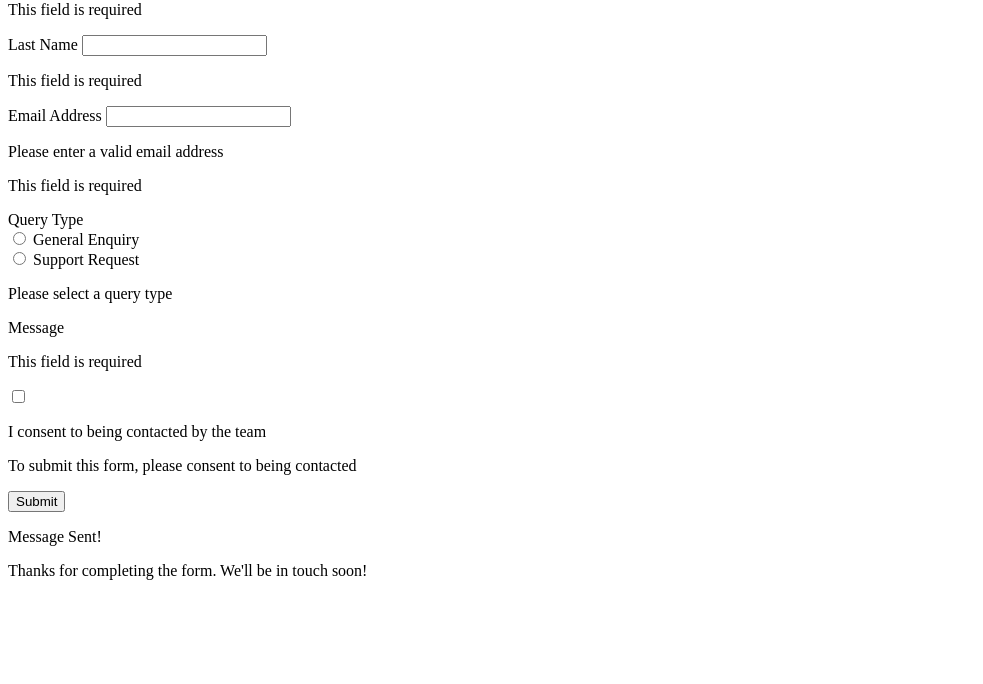
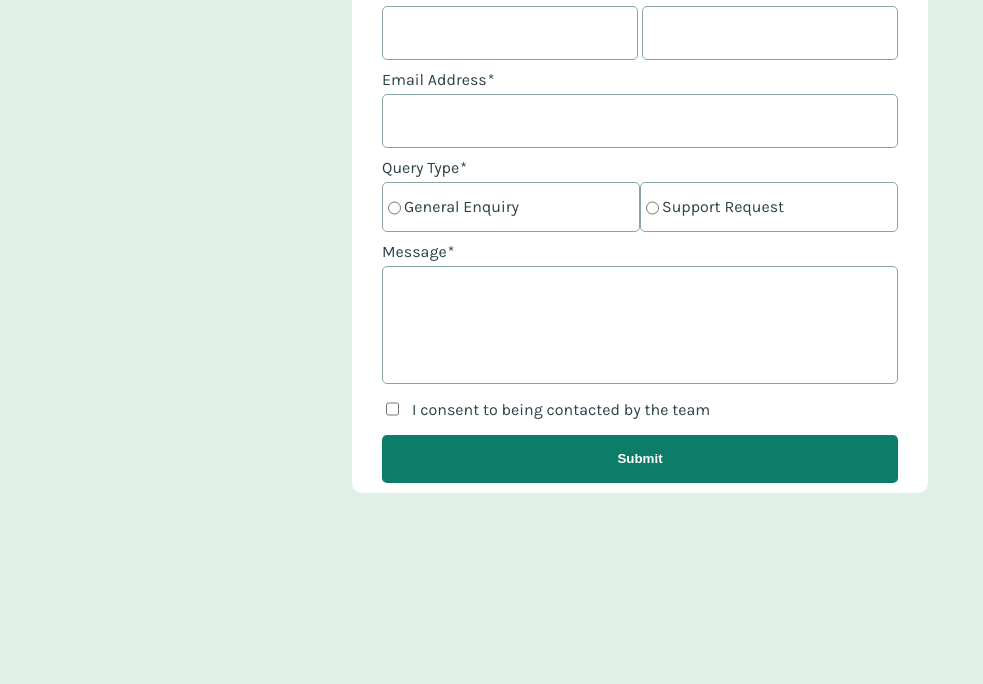
Before and after one commit to SymonMuchemi/contact-form-main, a plain HTML site: page index.html in a window 1280 px wide. Shown: the part 116-800 px from the top of the page, without its empty margins (0-983 px from the left). Drawn offline with Linux system fonts and the light colour scheme.

Commit message:
update: basic css included

```diff
--- a/index.html
+++ b/index.html
@@ -14,55 +14,57 @@
 
     <title>Frontend Mentor | Contact form</title>
 
-    <!-- Feel free to remove these styles or customise in your own stylesheet 👍 -->
-    <style>
-      .attribution {
-        font-size: 11px;
-        text-align: center;
-      }
-      .attribution a {
-        color: hsl(228, 45%, 44%);
-      }
-    </style>
+    <link rel="stylesheet" href="styles.css" />
   </head>
   <body>
+    <form>
       <h1>Contact Us</h1>
 
+      <div class="names-container">
+        <div class="name">
           <label for="first_name">First Name</label>
           <input type="text" name="first_name" id="first_name" />
           <p class="error-text">This field is required</p>
-
+        </div>
+        <div class="name">
           <label for="last_name">Last Name</label>
           <input type="text" name="last_name" id="last_name" />
           <p class="error-text">This field is required</p>
+        </div>
+      </div>
 
+      <div class="email-container">
         <label for="email">Email Address</label>
         <input type="email" name="email" id="email" />
         <p class="email-error">Please enter a valid email address</p>
         <p class="error-text">This field is required</p>
+      </div>
 
       <label for="query">Query Type</label>
       <div class="query-options">
+        <div class="query-option">
           <input
             type="radio"
             name="enquiry"
             id="General-enquiry"
             value="General Enquiry"
           />
-      <label for="general-enquiry">General Enquiry</label>
+          <span id="general-enquiry">General Enquiry</span>
         </div>
-    <div class="query-options">
+        <div class="query-option">
           <input
             type="radio"
             name="enquiry"
             id="General-enquiry"
             value="Support Request"
           />
-      <label for="support-request">Support Request</label>
+          <span for="support-request">Support Request</span>
+        </div>
       </div>
       <p class="query-error">Please select a query type</p>
 
       <label for="Message">Message</label>
+      <input type="text" name="Message" id="message" />
       <p class="error-text">This field is required</p>
 
       <div class="consent">
@@ -74,7 +76,7 @@
       </p>
 
       <input type="submit" value="Submit" />
-
+    </form>
     <div class="confirmation-box">
       <p>Message Sent!</p>
       <p>Thanks for completing the form. We'll be in touch soon!</p>
--- /dev/null
+++ b/styles.css
@@ -0,0 +1,136 @@
+@import url("https://fonts.googleapis.com/css2?family=Karla:wght@400;700&display=swap");
+
+:root {
+  --primary-green-200: hsl(148, 38%, 91%);
+  --primary-green-600: hsl(169, 82%, 27%);
+  --primary-red: hsl(0, 66%, 54%);
+
+  --neutral-white: hsl(0, 0%, 100%);
+  --neutral-grey-500-medium: hsl(186, 15%, 59%);
+  --neutral-grey-900-darker: hsl(187, 24%, 22%);
+
+  --font-size-labels: 16px;
+
+  --font-weight-heavy: 700;
+  --font-weight-light: 400;
+
+  --border-width: 5px;
+  --inside-div-width: 20dvw;
+
+  --gap-between-divs: -20px;
+}
+
+body {
+  display: flex;
+  justify-content: center;
+  background-color: var(--primary-green-200);
+  color: var(--neutral-grey-900-darker);
+  font-family: "Karla", sans-serif;
+  font-weight: var(--font-weight-light);
+}
+
+form {
+  background-color: var(--neutral-white);
+  display: flex;
+  flex-direction: column;
+  margin: 0;
+  padding: 10px 30px;
+  border-radius: 10px;
+
+  & h1 {
+    color: var(--neutral-grey-900-darker);
+    font-weight: var(--font-weight-heavy);
+  }
+
+  & .names-container {
+    display: flex;
+    flex-direction: row;
+    justify-content: space-between;
+    row-gap: var(--gap-between-divs);
+    margin-bottom: 10px;
+
+    & .name {
+      display: flex;
+      flex-direction: column;
+      width: var(--inside-div-width);
+    }
+  }
+  & .email-container {
+    margin-bottom: 10px;
+    display: flex;
+    flex-direction: column;
+  }
+  & input {
+    border: 1px solid var(--neutral-grey-500-medium);
+    border-radius: 5px;
+    height: 4vh;
+    padding: 10px;
+  }
+
+  & #message {
+    height: 12dvh;
+  }
+
+  & label {
+    font-size: var(--font-size-labels);
+    margin-bottom: 5px;
+  }
+
+  & label::after {
+    content: "*";
+    margin-left: 1px;
+  }
+
+  & .query-options {
+    display: flex;
+    flex-direction: row;
+    justify-content: space-between;
+    row-gap: var(--gap-between-divs);
+    margin-bottom: 10px;
+
+    & .query-option {
+      border: 1px solid var(--neutral-grey-500-medium);
+      width: var(--inside-div-width);
+      height: 6dvh;
+      border-radius: 5px;
+      display: flex;
+      justify-content: flex-start;
+      align-items: center;
+    }
+  }
+
+  & .consent {
+    display: flex;
+    flex-direction: row;
+    gap: 10px;
+    align-items: center;
+  }
+
+  & input[type="submit"] {
+    border: 0px;
+    border: 10px;
+    color: var(--neutral-white);
+    background-color: var(--primary-green-600);
+    font-weight: var(--font-weight-heavy);
+    height: 6dvh;
+  }
+
+  /* TODO: Check on this, it appears not to be working! */
+  & input:focus-visible {
+    border-color: cornflowerblue;
+  }
+
+  & .error-text,
+  .email-error,
+  .query-error,
+  .consent-error {
+    color: var(--primary-red);
+    display: none;
+  }
+}
+
+.confirmation-box {
+  display: none;
+  position: absolute;
+  z-index: 3;
+}
```
Lines whose indentation alone changed are shown as unchanged.
